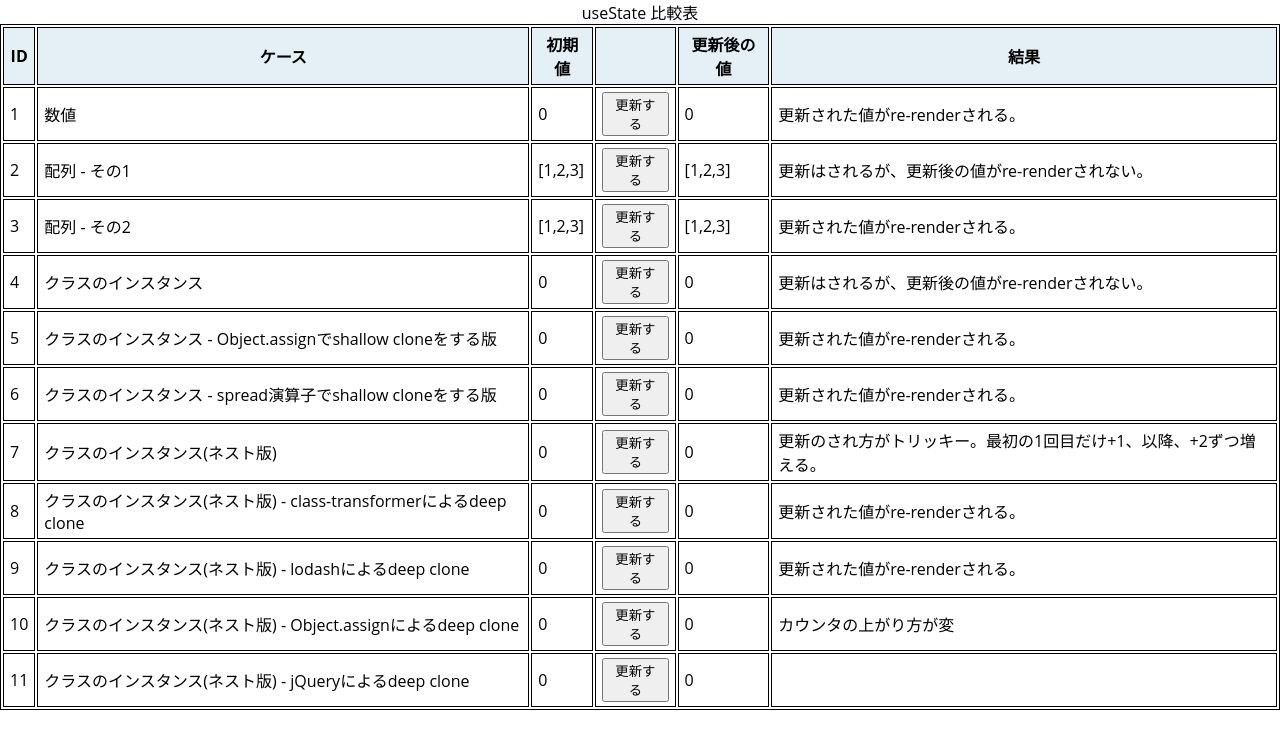
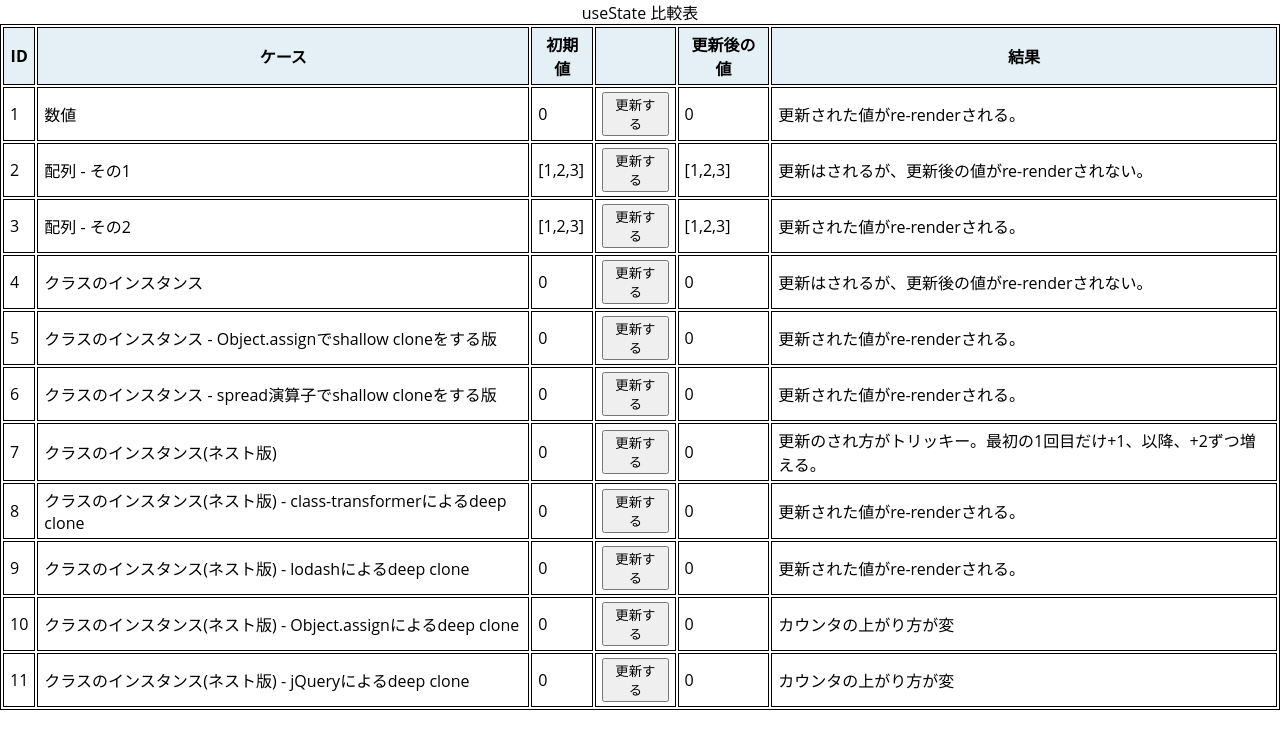
Before and after one commit to DiveIntoHacking/mo-use-states, a React (Create React App) app: page / in a window 1280 px wide. Shown: the top 748 px of the page. Built offline with nearby package versions, Linux system fonts and the light colour scheme.

Commit message:
just update

```diff
--- a/src/App.js
+++ b/src/App.js
@@ -288,7 +288,7 @@ const StateIsClassInstance8 = ({ id }) => {
         <button onClick={increment}>更新する</button>
       </td>
       <td>{counter.counter.count}</td>
-      <td></td>
+      <td>カウンタの上がり方が変</td>
     </tr>
   );
 };
```
